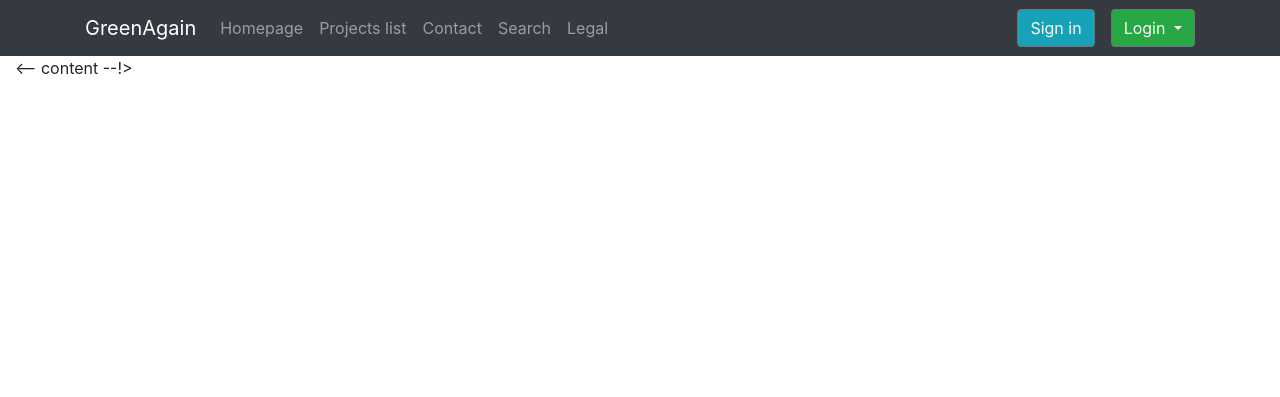
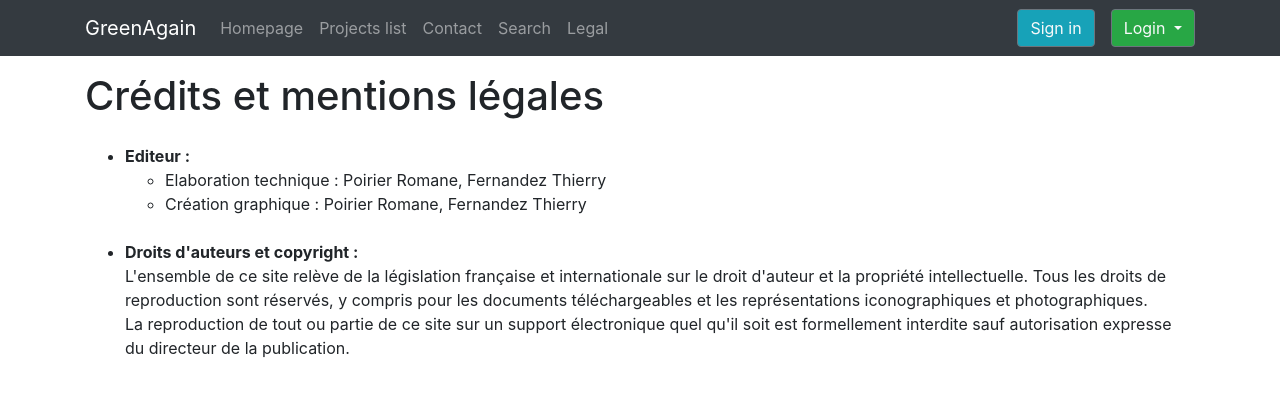
Before and after one commit to Lusgem/MakeOurPlanetGreenAgain, a Django app: page /credits/ in a window 1280 px wide. Shown: the top 397 px of the page. Run offline with Django 3.2, Linux system fonts and the light colour scheme; some libraries are stand-ins or nearby versions.

Commit message:
Legal page & fix navbar

```diff
--- a/makeOurPlanetGreenAgain/plateforme/templates/plateforme/credits.html
+++ b/makeOurPlanetGreenAgain/plateforme/templates/plateforme/credits.html
@@ -1,7 +1,25 @@
 {% extends "base.html" %}
 
 {% block content %}
-<--
-content
---!>
+
+<div class="container mt-3">
+    <h1>Crédits et mentions légales</h1>
+    <ul class="mt-4">
+        <li><strong>Editeur :</strong>
+            <ul>
+                <li>Elaboration technique : Poirier Romane, Fernandez Thierry</li>
+                <li>Création graphique : Poirier Romane, Fernandez Thierry</li>
+            </ul>
+        </li><br>
+        <li>
+            <strong>Droits d'auteurs et copyright :</strong><br>
+            L'ensemble de ce site relève de la législation française et internationale sur le droit d'auteur et la
+            propriété intellectuelle. Tous les droits de reproduction sont réservés, y compris pour les documents
+            téléchargeables et les représentations iconographiques et photographiques.<br>
+            La reproduction de tout ou partie de ce site sur un support électronique quel qu'il soit est formellement
+            interdite sauf autorisation expresse du directeur de la publication.
+        </li>
+    </ul>
+</div>
+
 {% endblock %}
--- a/makeOurPlanetGreenAgain/templates/base.html
+++ b/makeOurPlanetGreenAgain/templates/base.html
@@ -75,7 +75,7 @@
                         </button>
                     </form>
                 </li>
-                <li class="order-sm-3 ml-5">
+                <li class="order-sm-3">
                     {% load static %}
                     <button type="button" class="btn btn-warning" data-toggle="modal" data-target="#modalCart">
                         <img src="{% static 'img/cart.png' %}" width="20"/>
```
